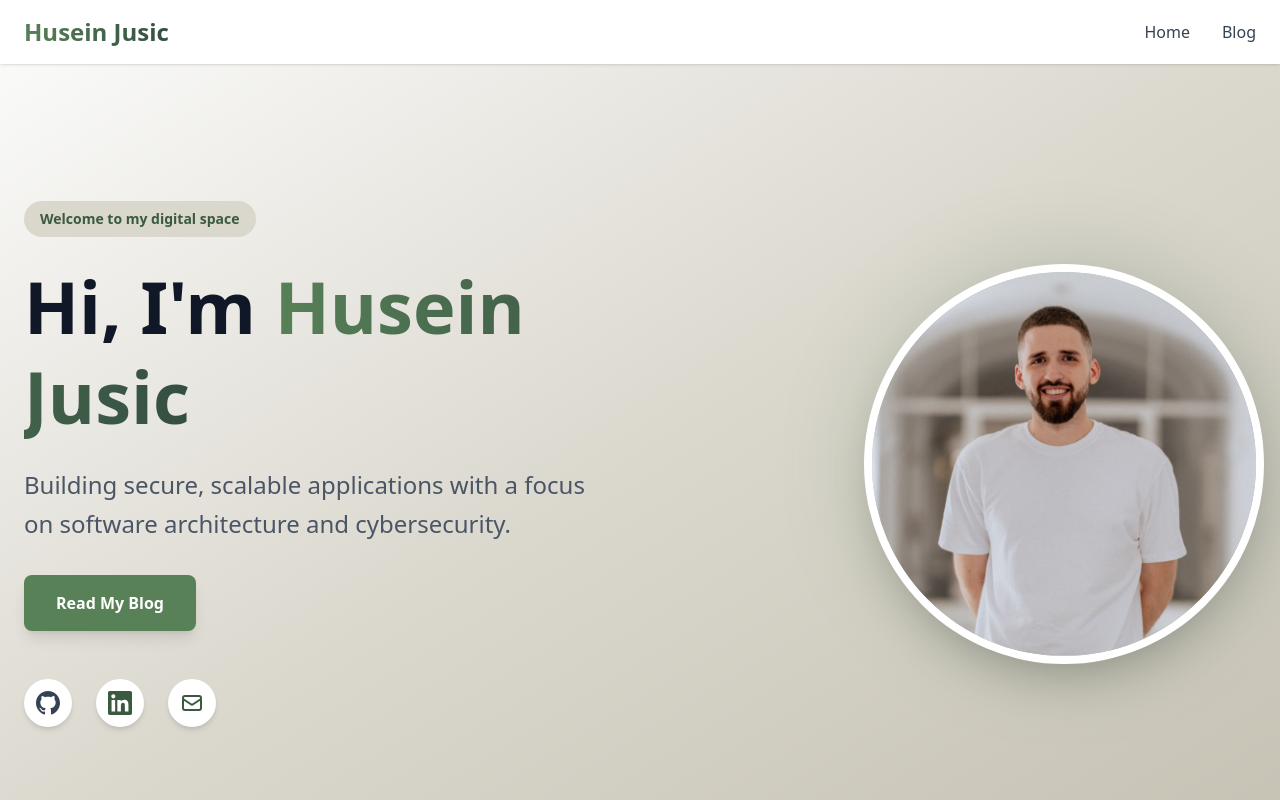
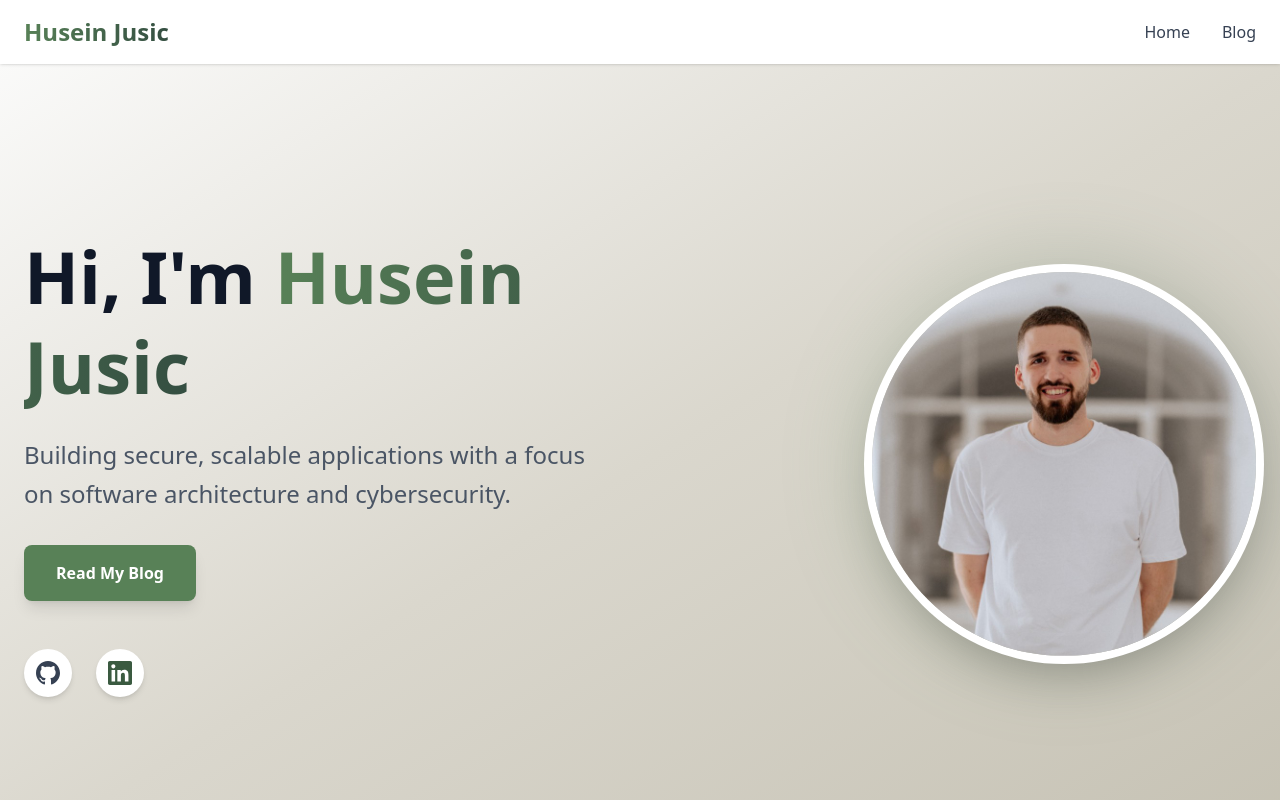
Before and after one commit to HuseinJ/profile, a SvelteKit app: page / in a window 1280 px wide. Shown: the top 800 px of the page. Built offline with nearby package versions, Linux system fonts and the light colour scheme.

Commit message:
stor tracking file

```diff
--- a/src/routes/+page.svelte
+++ b/src/routes/+page.svelte
@@ -36,9 +36,6 @@
 
 			<!-- Text Content - Second on mobile, first on desktop -->
 			<div class="flex-1 text-center lg:text-left lg:order-1">
-				<div class="inline-block px-4 py-2 bg-neutral-100 text-primary-600 rounded-full text-sm font-semibold mb-6">
-					Welcome to my digital space
-				</div>
 
 				<h1 class="text-5xl lg:text-7xl font-bold text-gray-900 mb-6 leading-tight">
 					Hi, I'm <span class="text-transparent bg-clip-text bg-gradient-to-r from-primary-500 to-primary-700">{data.seo.author}</span>
@@ -66,11 +63,6 @@
 					   class="w-12 h-12 flex items-center justify-center rounded-full bg-white shadow-md hover:shadow-lg transition-all hover:scale-110"
 					   aria-label="LinkedIn">
 						<svg class="w-6 h-6 text-primary-600" fill="currentColor" viewBox="0 0 24 24"><path d="M20.447 20.452h-3.554v-5.569c0-1.328-.027-3.037-1.852-3.037-1.853 0-2.136 1.445-2.136 2.939v5.667H9.351V9h3.414v1.561h.046c.477-.9 1.637-1.85 3.37-1.85 3.601 0 4.267 2.37 4.267 5.455v6.286zM5.337 7.433c-1.144 0-2.063-.926-2.063-2.065 0-1.138.92-2.063 2.063-2.063 1.14 0 2.064.925 2.064 2.063 0 1.139-.925 2.065-2.064 2.065zm1.782 13.019H3.555V9h3.564v11.452zM22.225 0H1.771C.792 0 0 .774 0 1.729v20.542C0 23.227.792 24 1.771 24h20.451C23.2 24 24 23.227 24 22.271V1.729C24 .774 23.2 0 22.222 0h.003z"/></svg>
-					</a>
-					<a href="mailto:{contact.email}"
-					   class="w-12 h-12 flex items-center justify-center rounded-full bg-white shadow-md hover:shadow-lg transition-all hover:scale-110"
-					   aria-label="Email">
-						<svg class="w-6 h-6 text-primary-600" fill="none" stroke="currentColor" viewBox="0 0 24 24"><path stroke-linecap="round" stroke-linejoin="round" stroke-width="2" d="M3 8l7.89 5.26a2 2 0 002.22 0L21 8M5 19h14a2 2 0 002-2V7a2 2 0 00-2-2H5a2 2 0 00-2 2v10a2 2 0 002 2z"/></svg>
 					</a>
 				</div>
 			</div>
```
Also changed, not shown: 2 other files (tests, documents, lock files or other folders).
